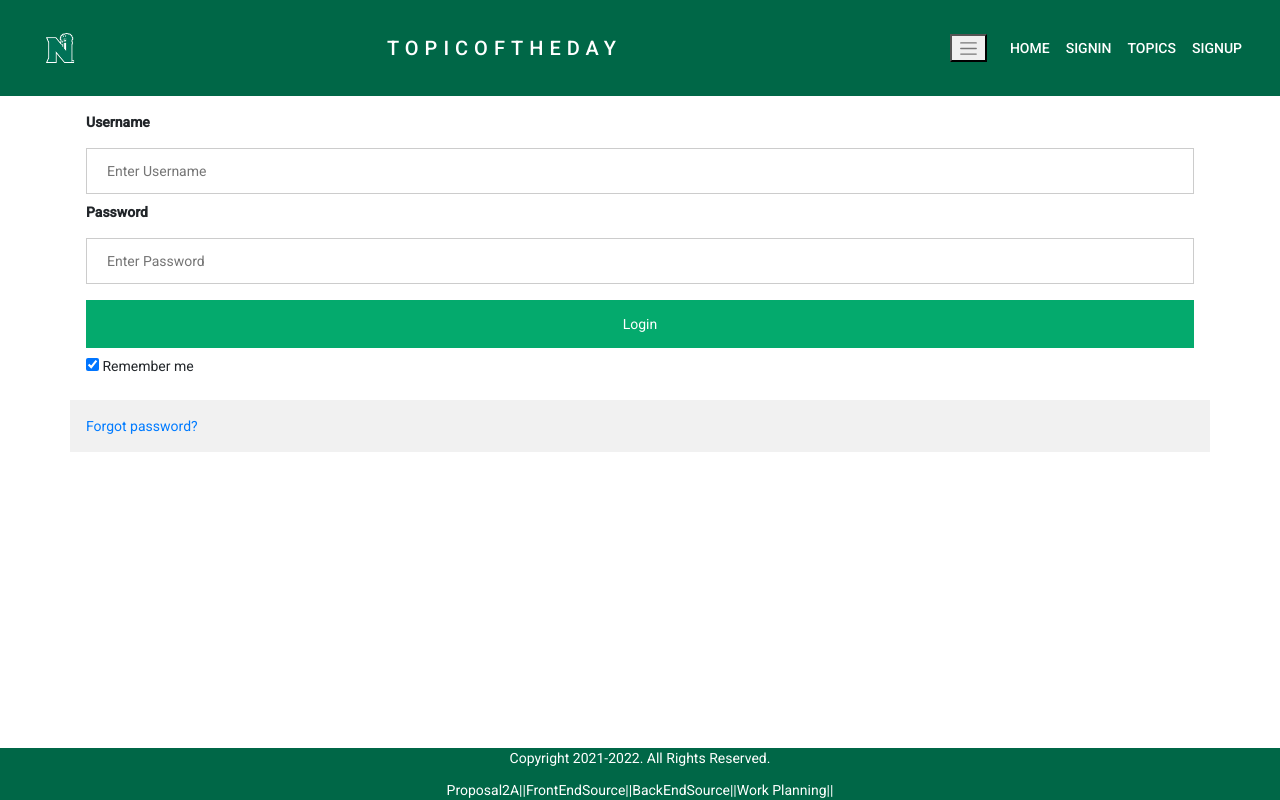
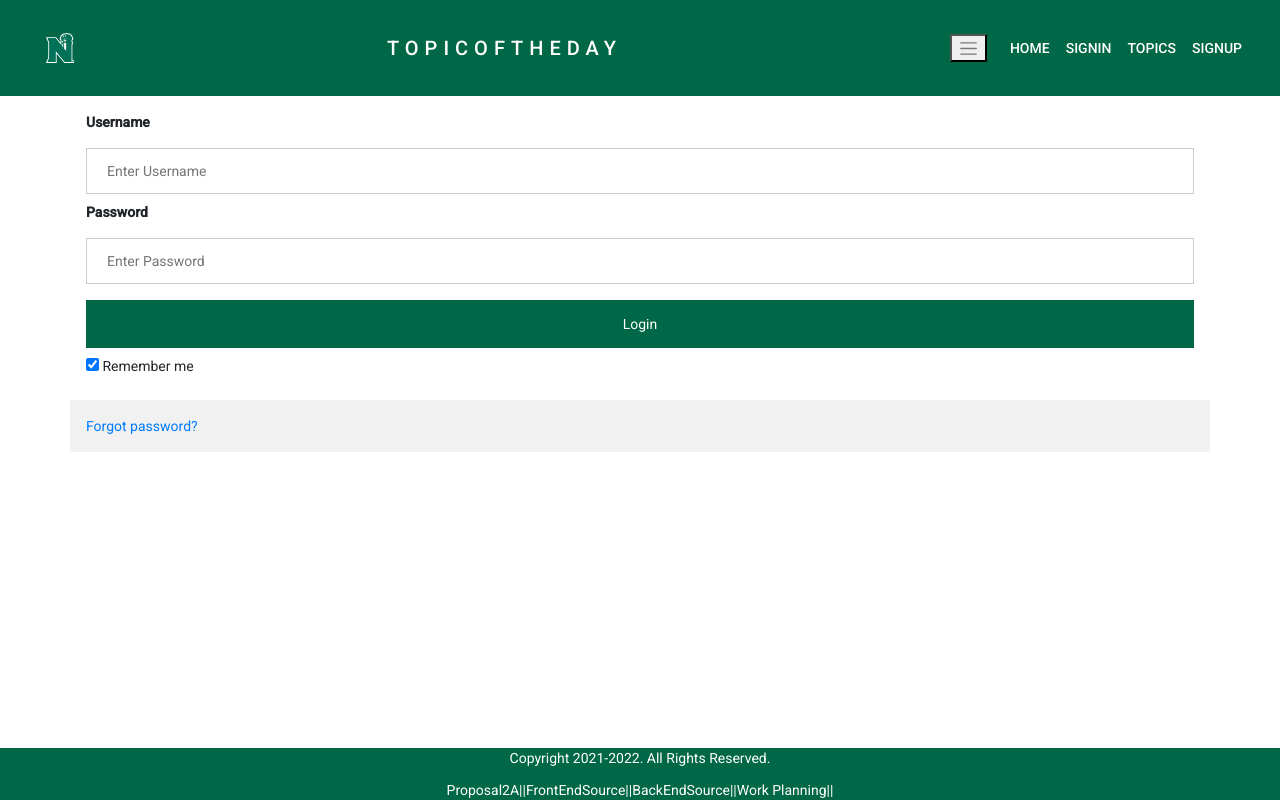
Before and after one commit to Sanjay-13/AngularFrontEnd, an Angular app: page /login in a window 1280 px wide. Built offline with nearby package versions, Linux system fonts and the light colour scheme.

Commit message:
Updating FrontEnd

```diff
--- a/src/app/app.module.ts
+++ b/src/app/app.module.ts
@@ -12,6 +12,7 @@ import { RegisterComponent } from './register/register.component';
 import {MatSelectModule} from '@angular/material/select';
 import {MatCardModule} from '@angular/material/card';
 import { ListComponent } from './list/list.component';
+import { FlexLayoutModule } from '@angular/flex-layout';
 @NgModule({
   declarations: [
     AppComponent,
@@ -28,6 +29,7 @@ import { ListComponent } from './list/list.component';
     HttpClientModule,
     MatSelectModule,
     MatCardModule,
+    FlexLayoutModule,
     RouterModule.forRoot([
       {path: 'home', component: HomeComponent},
       {path: 'login', component: LoginComponent},
--- a/src/app/home/header/header.component.css
+++ b/src/app/home/header/header.component.css
@@ -1,5 +1,4 @@
 * {box-sizing:border-box}
-
 .navbar{
     position: relative;
     display: flex;
--- a/src/app/home/home.component.css
+++ b/src/app/home/home.component.css
@@ -1,9 +1,27 @@
-.container{
-    margin-top: 5%;
-    margin-left: 10%;
-    margin-right: 30%;
-    margin-bottom: 2%;
+.container {
+        padding: 16px;
     }
-    mat-card{
-    min-width: 20%;
+.container button:hover {
+        opacity: 0.9;
+      }
+
+.container > mat-card {
+        width: 450px;
+        margin: auto;
+        text-align: center;
+        font-family: arial;
     }
+.container button {
+        border: none;
+        outline: 0;
+        padding: 12px;
+        color: white;
+        background-color: #006747;
+        text-align: center;
+        cursor: pointer;
+        width: 50%;
+        font-size: 18px;
+      }
+.container img{
+    width:100%
+}
--- a/src/app/login/login.component.css
+++ b/src/app/login/login.component.css
@@ -9,7 +9,7 @@ input[type=text], input[type=password] {
 
   /* Set a style for all buttons */
   button {
-    background-color: #04AA6D;
+    background-color: #006747;
     color: white;
     padding: 14px 20px;
     margin: 8px 0;
--- a/src/app/register/register.component.css
+++ b/src/app/register/register.component.css
@@ -28,7 +28,7 @@ hr {
 
 /* Set a style for the submit/register button */
 .registerbtn {
-  background-color: #04AA6D;
+  background-color: #006747;
   color: white;
   padding: 16px 20px;
   margin: 8px 0;
--- a/src/app/register/register.component.html
+++ b/src/app/register/register.component.html
@@ -19,6 +19,6 @@
     </div>
 
     <div class="container signin">
-      <p>Already have an account?  <a class="nav-link" routerLink="/register">SignUp</a>.</p>
+      <p>Already have an account?  <a class="nav-link" routerLink="/register">SignIn</a>.</p>
     </div>
   </form>
```
Also changed, not shown: package.json (+5 -5 lines), 1 other file (tests, documents, lock files or other folders).
